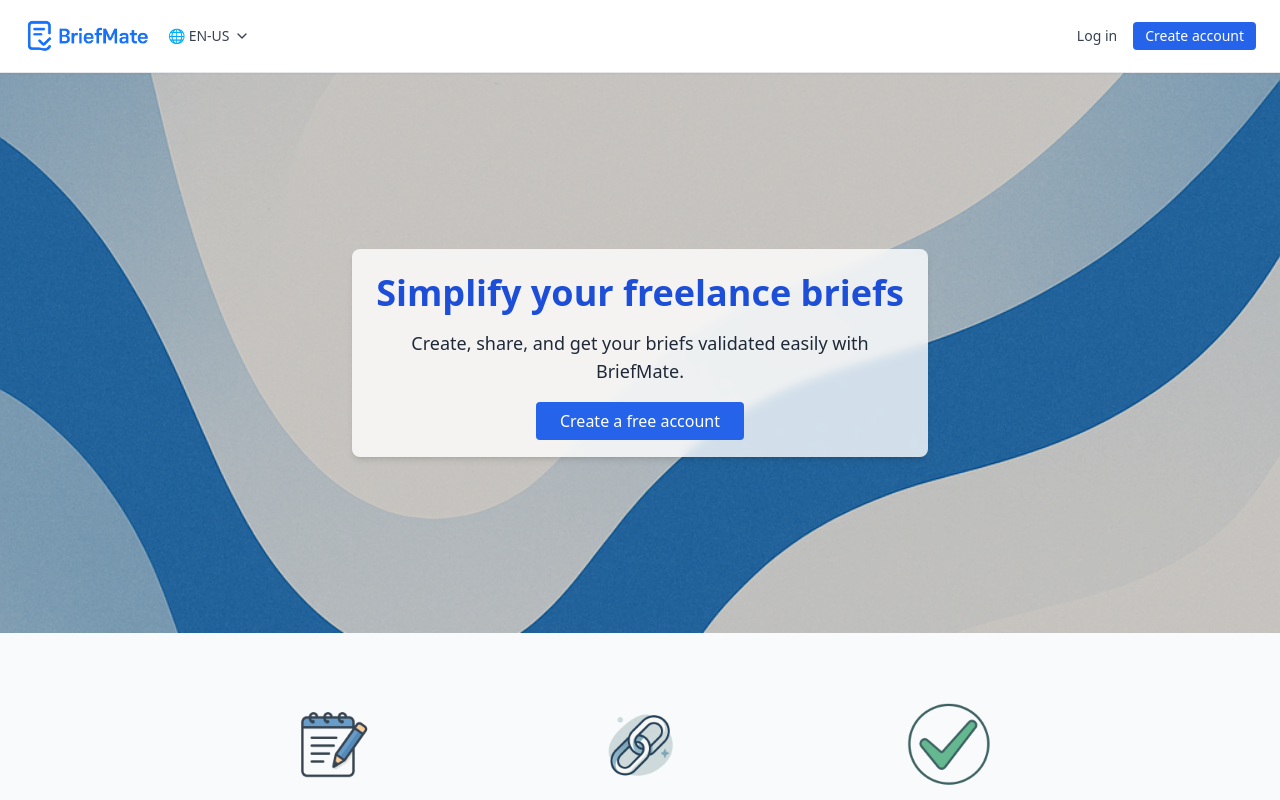
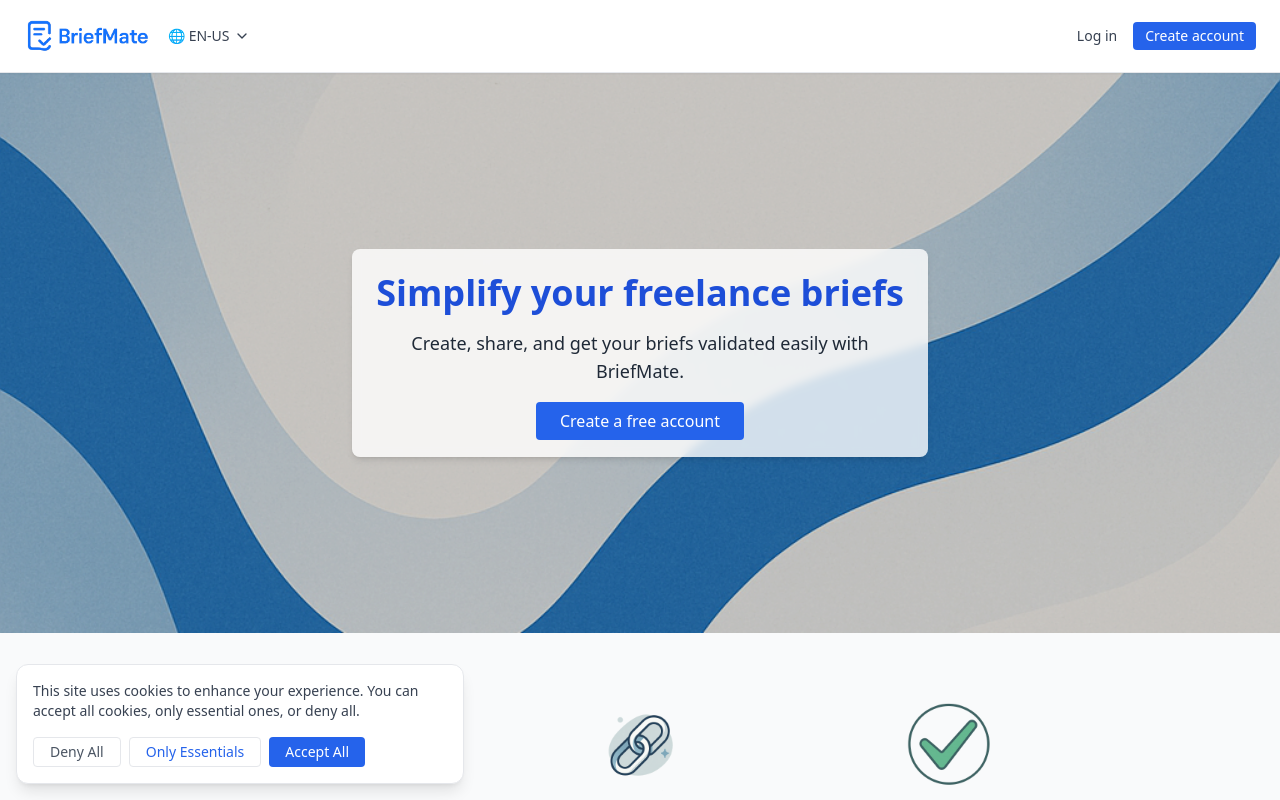
Before and after one commit to KilliannH/Brief-saas-frontend, a React (Vite) app: page / in a window 1280 px wide. Shown: the top 800 px of the page. Built offline with nearby package versions, Linux system fonts and the light colour scheme; no server answers.

Commit message:
cookie notice + helmet

```diff
--- a/package.json
+++ b/package.json
@@ -16,7 +16,7 @@
     "lucide-react": "^0.525.0",
     "react": "18.2.0",
     "react-dom": "18.2.0",
-    "react-helmet": "^6.1.0",
+    "react-helmet-async": "^2.0.5",
     "react-i18next": "^15.6.1",
     "react-markdown": "^10.1.0",
     "react-router-dom": "^7.7.1",
--- /dev/null
+++ b/src/components/CookieNotice.jsx
@@ -0,0 +1,45 @@
+import { useEffect, useState } from "react";
+import { useTranslation } from "react-i18next";
+
+export default function CookieNotice() {
+  const [visible, setVisible] = useState(false);
+  const { t } = useTranslation();
+
+  useEffect(() => {
+    const accepted = localStorage.getItem("cookie-consent");
+    if (!accepted) setVisible(true);
+  }, []);
+
+  const handleConsent = (value) => {
+    localStorage.setItem("cookie-consent", value);
+    setVisible(false);
+  };
+
+  if (!visible) return null;
+
+  return (
+    <div className="fixed bottom-4 left-4 bg-white border shadow-lg p-4 rounded-xl z-50 w-[90%] max-w-md">
+      <p className="text-sm text-gray-700 mb-4">{t("cookies.message")}</p>
+      <div className="flex flex-wrap gap-2">
+        <button
+          onClick={() => handleConsent("denied")}
+          className="px-4 py-1 text-sm border rounded text-gray-600 hover:bg-gray-100"
+        >
+          {t("cookies.button.deny")}
+        </button>
+        <button
+          onClick={() => handleConsent("essentials")}
+          className="px-4 py-1 text-sm border rounded text-blue-600 hover:bg-blue-50"
+        >
+          {t("cookies.button.essentials")}
+        </button>
+        <button
+          onClick={() => handleConsent("accepted")}
+          className="px-4 py-1 text-sm bg-blue-600 text-white rounded hover:bg-blue-700"
+        >
+          {t("cookies.button.accept")}
+        </button>
+      </div>
+    </div>
+  );
+}
--- a/src/components/CustomHelmet.jsx
+++ b/src/components/CustomHelmet.jsx
@@ -1,4 +1,4 @@
-import { Helmet } from "react-helmet";
+import { Helmet } from "react-helmet-async";
 import { useTranslation } from "react-i18next";
 
 export default function CustomHelmet({ titleKey, descriptionKey, path = "", title, description }) {
@@ -18,7 +18,10 @@
       <meta property="og:title" content={finalTitle} />
       <meta property="og:description" content={finalDescription} />
       <meta property="og:url" content={fullUrl} />
+      <meta property="og:image" content="https://brief-mate.com/og-image.png" />
       <meta property="og:type" content="website" />
+      <meta name="twitter:card" content="summary_large_image" />
+      <meta name="twitter:image" content="https://brief-mate.com/og-image.png" />
 
       {/* Canonical & hreflang */}
       <link rel="canonical" href={fullUrl} />
--- a/src/i18n/en.json
+++ b/src/i18n/en.json
@@ -237,5 +237,10 @@
   "helmet.404.description": "Oops! This page doesn't exist.",
   "notfound.title": "Page not found",
   "notfound.description": "The page you’re looking for doesn’t exist or has been moved.",
-  "notfound.back": "Back to home"
+  "notfound.back": "Back to home",
+
+  "cookies.message": "This site uses cookies to enhance your experience. You can accept all cookies, only essential ones, or deny all.",
+  "cookies.button.deny": "Deny All",
+  "cookies.button.essentials": "Only Essentials",
+  "cookies.button.accept": "Accept All"
 }
--- a/src/i18n/fr.json
+++ b/src/i18n/fr.json
@@ -235,5 +235,10 @@
   "helmet.404.description": "Oups ! Cette page n'existe pas ou a été déplacée.",
   "notfound.title": "Page non trouvée",
   "notfound.description": "La page que vous recherchez n'existe pas ou a été déplacée.",
-  "notfound.back": "Retour à l'accueil"
+  "notfound.back": "Retour à l'accueil",
+
+  "cookies.message": "Ce site utilise des cookies pour améliorer votre expérience. Vous pouvez tout accepter, uniquement les essentiels, ou tout refuser.",
+  "cookies.button.deny": "Tout refuser",
+  "cookies.button.essentials": "Essentiels uniquement",
+  "cookies.button.accept": "Tout accepter"
 }
--- a/src/layouts/PublicLayout.jsx
+++ b/src/layouts/PublicLayout.jsx
@@ -2,6 +2,7 @@
 import Navbar from "../components/Navbar";
 import { ToastContainer } from "react-toastify";
 import { useTranslation } from "react-i18next";
+import CookieNotice from "../components/CookieNotice";
 import { Link } from "react-router-dom";
 
 export default function PublicLayout() {
@@ -20,6 +21,7 @@
         </p>
         <p className="text-[11px]">&copy; {new Date().getFullYear()} BriefMate</p>
       </footer>
+      <CookieNotice />
     </>
   );
 }
--- a/src/main.jsx
+++ b/src/main.jsx
@@ -4,14 +4,17 @@
 import "./index.css";
 import { BrowserRouter } from "react-router-dom";
 import { AuthProvider } from "./services/auth";
+import { HelmetProvider } from "react-helmet-async";
 import "./i18n";
 
 createRoot(document.getElementById("root")).render(
   <StrictMode>
+    <HelmetProvider>
   <BrowserRouter>
       <AuthProvider>
         <App />
       </AuthProvider>
   </BrowserRouter>
+  </HelmetProvider>
 </StrictMode>
 );
```
Also changed, not shown: 1 other file (tests, documents, lock files or other folders).
